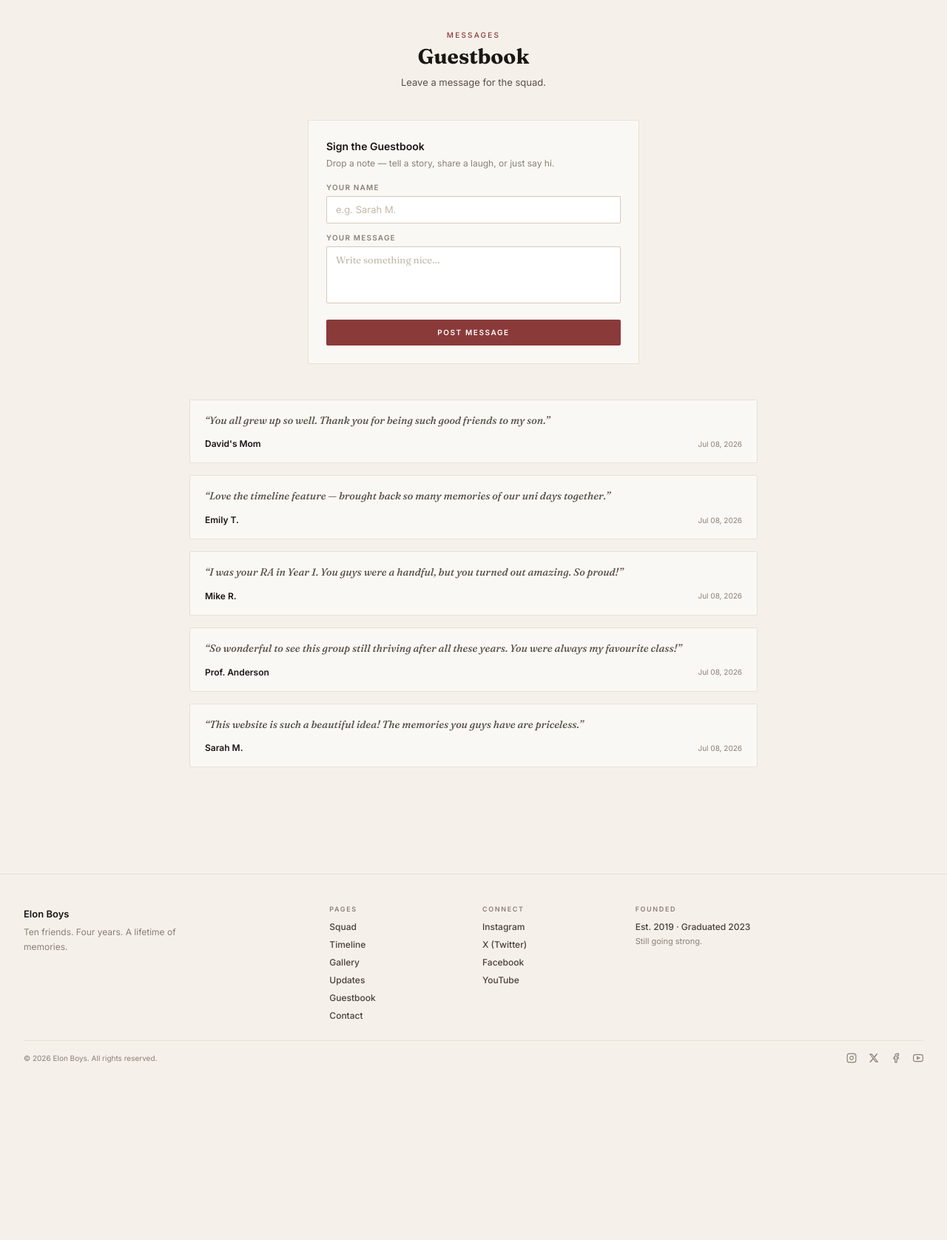
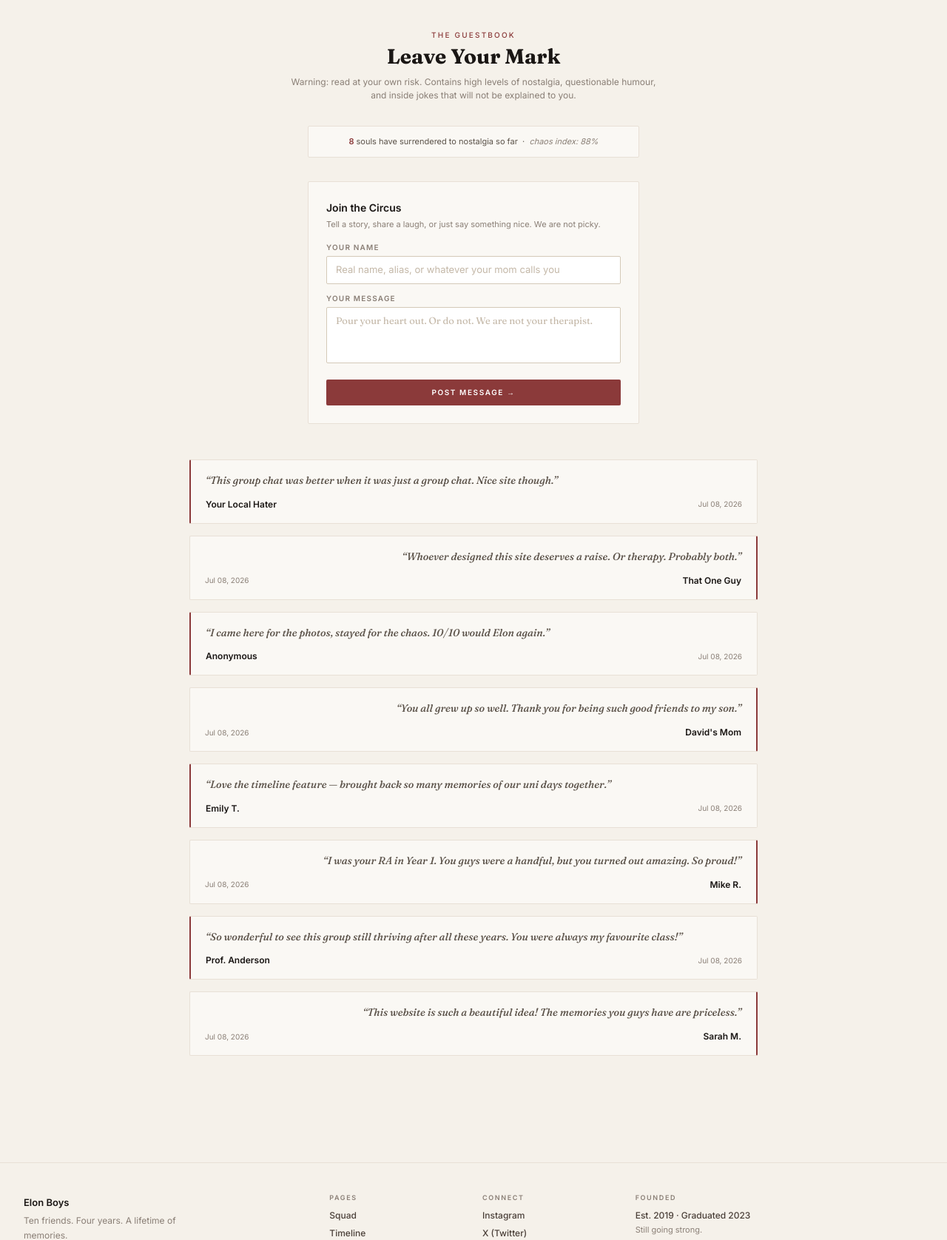
Before and after one commit to sojib96/elon_boys, a FastAPI app: page /guestbook in a window 1280 px wide. Shown: the part 49-1725 px from the top of the page at 74% size. Before the commit the page ends 1486 px from the top, so only its background shows below. Run offline with FastAPI, Linux system fonts and the light colour scheme; some libraries are stand-ins or nearby versions.

Commit message:
redesign guestbook page with sarcastic tone and playful layout

```diff
--- a/app/seed.py
+++ b/app/seed.py
@@ -108,6 +108,9 @@ GUESTBOOK_SEEDS = [
     {"name": "Mike R.", "message": "I was your RA in Year 1. You guys were a handful, but you turned out amazing. So proud!"},
     {"name": "Emily T.", "message": "Love the timeline feature — brought back so many memories of our uni days together."},
     {"name": "David's Mom", "message": "You all grew up so well. Thank you for being such good friends to my son."},
+    {"name": "Anonymous", "message": "I came here for the photos, stayed for the chaos. 10/10 would Elon again."},
+    {"name": "That One Guy", "message": "Whoever designed this site deserves a raise. Or therapy. Probably both."},
+    {"name": "Your Local Hater", "message": "This group chat was better when it was just a group chat. Nice site though."},
 ]
 
 
--- a/app/templates/guestbook.html
+++ b/app/templates/guestbook.html
@@ -5,55 +5,76 @@
 <div class="max-w-3xl mx-auto">
 
     {# ── Header ── #}
-    <div class="text-center mb-10">
-        <p class="font-sans text-[10px] tracking-[0.22em] uppercase text-[#8B3A3A] font-medium">Messages</p>
-        <h1 class="font-serif font-bold text-[#1A1614] leading-tight text-[clamp(1.3rem,2.5vw,1.75rem)] mt-1">Guestbook</h1>
-        <p class="text-[13px] text-[#5A5148] mt-2 font-sans">Leave a message for the squad.</p>
+    <div class="text-center mb-8">
+        <p class="font-sans text-[10px] tracking-[0.22em] uppercase text-[#8B3A3A] font-medium">The Guestbook</p>
+        <h1 class="font-serif font-bold text-[#1A1614] leading-tight text-[clamp(1.3rem,2.5vw,1.75rem)] mt-1">Leave Your Mark</h1>
+        <p class="text-[12px] text-[#8A7F76] mt-2 font-sans max-w-lg mx-auto">Warning: read at your own risk. Contains high levels of nostalgia, questionable humour, and inside jokes that will not be explained to you.</p>
+    </div>
+
+    {# ── Stats bar ── #}
+    <div class="max-w-md mx-auto mb-8 bg-[#FAF8F4] border border-[#E8E0D6] rounded-sm px-5 py-3 text-center">
+        <p class="text-[11px] font-sans text-[#5A5148]">
+            <span class="font-semibold text-[#8B3A3A]">{{ entries|length }}</span>
+            {% if entries|length == 1 %}soul has{% else %}souls have{% endif %} surrendered to nostalgia so far
+            &nbsp;&middot;&nbsp;
+            <span class="italic text-[#8A7F76]">chaos index: {{ entries|length * 11 }}%</span>
+        </p>
     </div>
 
     {# ── Success message ── #}
     {% if submitted %}
-    <div class="max-w-md mx-auto mb-8 bg-[#FAF8F4] border border-[#D4C9B8] rounded-sm px-5 py-3 text-center">
+    <div class="max-w-md mx-auto mb-6 bg-[#EDE8DE] border border-[#D4C9B8] rounded-sm px-5 py-3 text-center">
         <p class="text-[13px] text-[#1A1614] font-sans font-medium">Thanks &mdash; your message has been posted!</p>
+        <p class="text-[10px] text-[#8A7F76] font-sans mt-1">(We read it. We may or may not respond. Probably not.)</p>
     </div>
     {% endif %}
 
     {# ── Form ── #}
     <div class="max-w-md mx-auto mb-12 bg-[#FAF8F4] border border-[#E8E0D6] rounded-sm px-6 py-6">
-        <h2 class="text-[14px] font-sans font-semibold text-[#1A1614] mb-1">Sign the Guestbook</h2>
-        <p class="text-[12px] text-[#8A7F76] font-sans mb-4">Drop a note &mdash; tell a story, share a laugh, or just say hi.</p>
+        <h2 class="text-[14px] font-sans font-semibold text-[#1A1614] mb-1">Join the Circus</h2>
+        <p class="text-[11px] text-[#8A7F76] font-sans mb-4">Tell a story, share a laugh, or just say something nice. We are not picky.</p>
         <form method="post" action="/guestbook">
             <div class="mb-3">
                 <label for="name" class="text-[10px] font-sans font-semibold uppercase tracking-[0.12em] text-[#8A7F76] block mb-1">Your Name</label>
                 <input type="text" id="name" name="name" required
                        class="w-full px-3 py-2 text-[13px] font-sans text-[#1A1614] bg-white border border-[#D4C9B8] rounded-sm focus:outline-none focus:border-[#C1633B] focus:ring-1 focus:ring-[#C1633B]/20 placeholder:text-[#C4B8A8]"
-                       placeholder="e.g. Sarah M.">
+                       placeholder="Real name, alias, or whatever your mom calls you">
             </div>
             <div class="mb-4">
                 <label for="message" class="text-[10px] font-sans font-semibold uppercase tracking-[0.12em] text-[#8A7F76] block mb-1">Your Message</label>
                 <textarea id="message" name="message" rows="3" required
                           class="w-full px-3 py-2 text-[13px] font-serif text-[#1A1614] bg-white border border-[#D4C9B8] rounded-sm focus:outline-none focus:border-[#C1633B] focus:ring-1 focus:ring-[#C1633B]/20 placeholder:text-[#C4B8A8] resize-none"
-                          placeholder="Write something nice&hellip;"></textarea>
+                          placeholder="Pour your heart out. Or do not. We are not your therapist."></textarea>
             </div>
             <button type="submit"
                     class="w-full py-2.5 text-[10px] font-sans font-semibold uppercase tracking-[0.16em] text-white bg-[#8B3A3A] rounded-sm hover:bg-[#A8472F] transition-colors cursor-pointer border-0">
-                Post Message
+                Post Message &rarr;
             </button>
         </form>
     </div>
 
     {# ── Entries ── #}
+    {% if entries %}
     <div class="space-y-4">
         {% for entry in entries %}
-        <div class="bg-[#FAF8F4] border border-[#E8E0D6] rounded-sm px-5 py-4">
+        <div class="bg-[#FAF8F4] border border-[#E8E0D6] rounded-sm px-5 py-4 {% if loop.index0 % 2 == 0 %}border-l-2 border-l-[#8B3A3A]{% else %}border-r-2 border-r-[#8B3A3A] text-right{% endif %}">
             <p class="text-[14px] font-serif italic text-[#5A5148] leading-relaxed">&ldquo;{{ entry.message }}&rdquo;</p>
-            <div class="flex items-center justify-between mt-3">
+            <div class="flex items-center {% if loop.index0 % 2 == 0 %}justify-between{% else %}justify-between flex-row-reverse{% endif %} mt-3">
                 <span class="text-[12px] font-sans font-semibold text-[#1A1614]">{{ entry.name }}</span>
                 <span class="text-[10px] font-sans text-[#8A7F76]">{{ entry.posted_at.strftime('%b %d, %Y') if entry.posted_at else '' }}</span>
             </div>
         </div>
         {% endfor %}
     </div>
+    {% else %}
+    <div class="text-center py-12">
+        <div class="w-12 h-12 rounded-full bg-[#FAF8F4] border border-[#E8E0D6] flex items-center justify-center mx-auto mb-4">
+            <svg width="18" height="18" viewBox="0 0 24 24" fill="none" stroke="#8A7F76" stroke-width="1.8" stroke-linecap="round"><path d="M12 2a10 10 0 1 0 10 10"/><path d="M12 6v6l4 2"/></svg>
+        </div>
+        <p class="text-[14px] font-serif italic text-[#8A7F76]">Nothing here yet. The void stares back.</p>
+        <p class="text-[11px] text-[#C4B8A8] font-sans mt-2">(Be the first to break the silence. No pressure.)</p>
+    </div>
+    {% endif %}
 
 </div>
 {% endblock %}
```
